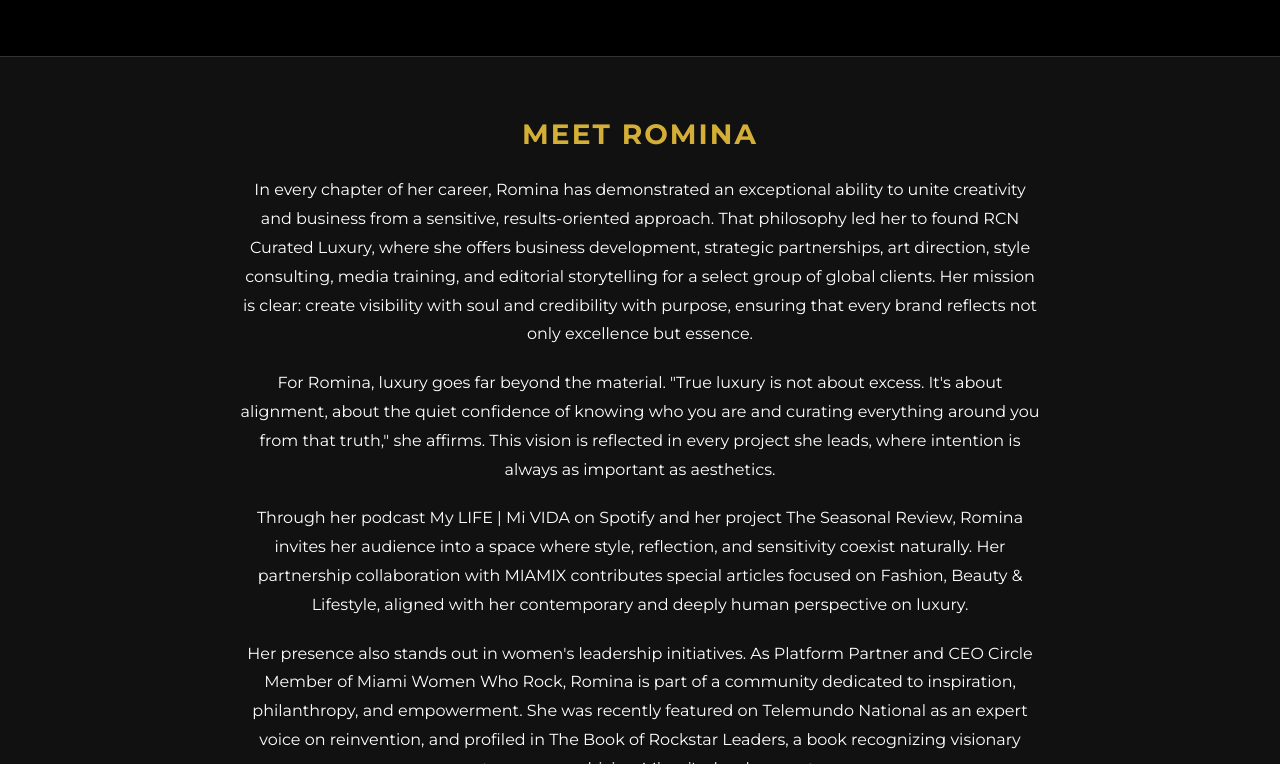
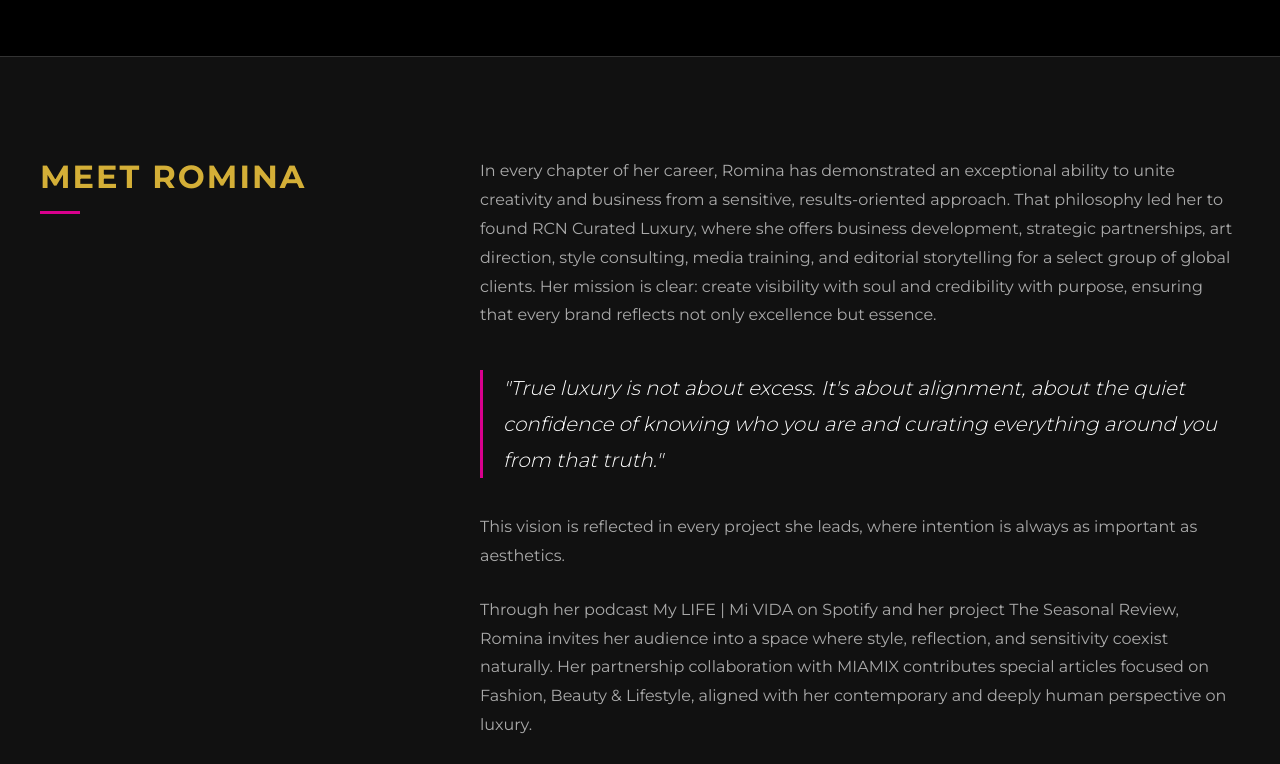
Before and after one commit to MIAMIX-io/MIAMIX.VIP-Site, a Jekyll site: the page built from curated-lifestyle.html, in a window 1280 px wide and 900 px high, scrolled down 1003 px, cut to the strip 136-900 px from the top of the window. Built offline with Jekyll 4.4.1, drawn with Linux system fonts in a browser that asks for light colours; some of the changed text lies outside the part shown.

Commit message:
Revamp bio section with editorial style layout
Updated the bio section with an editorial style layout, enhancing the structure and presentation of content. Added responsive design for better mobile viewing.

```diff
--- a/curated-lifestyle.html
+++ b/curated-lifestyle.html
@@ -131,14 +131,41 @@
         }
         .gallery-grid img:hover { opacity: 1; transform: scale(1.02); }
 
-        /* --- BIO SECTION --- */
+        /* --- BIO SECTION (EDITORIAL STYLE) --- */
         .bio-section {
-            padding: 60px 40px; background-color: var(--bg-dark-grey); text-align: center;
+            padding: 100px 40px; background-color: var(--bg-dark-grey);
             border-top: 1px solid #333; border-bottom: 1px solid #333;
         }
-        .bio-container { max-width: 800px; margin: 0 auto; }
-        .bio-container h2 { font-size: 28px; color: var(--channel-color); margin-bottom: 25px; text-transform: uppercase; letter-spacing: 2px; }
-        .bio-container p { font-size: 16px; color: var(--text-main); line-height: 1.8; margin-bottom: 20px; }
+        .bio-container {
+            max-width: 1200px; margin: 0 auto; display: flex; gap: 60px; align-items: flex-start;
+        }
+        .bio-title-wrapper { flex: 1; position: sticky; top: 120px; }
+        .bio-title-wrapper h2 {
+            font-size: 32px; color: var(--channel-color); text-transform: uppercase;
+            letter-spacing: 2px; margin-bottom: 10px;
+        }
+        .bio-title-wrapper span {
+            display: block; width: 40px; height: 3px; background-color: var(--primary-pink); margin-top: 15px;
+        }
+
+        .bio-content { flex: 2; }
+        .bio-content p {
+            font-size: 16px; color: var(--text-muted); line-height: 1.8; margin-bottom: 25px;
+        }
+        .bio-content p:last-child { margin-bottom: 0; }
+
+        /* Styling her pull quotes */
+        .bio-quote {
+            font-size: 20px !important; font-weight: 300; color: #fff !important;
+            font-style: italic; border-left: 3px solid var(--primary-pink); padding-left: 20px;
+            margin: 40px 0 35px 0 !important;
+        }
+
+        @media (max-width: 900px) {
+            .bio-container { flex-direction: column; gap: 30px; }
+            .bio-title-wrapper { position: relative; top: 0; text-align: center; }
+            .bio-title-wrapper span { margin: 15px auto 0 auto; }
+        }
 
         /* --- CHANNEL GRID (MODERN EDITORIAL STYLE) --- */
         .channel-content { padding: 80px 60px; }
@@ -272,14 +299,26 @@
 
     <section class="bio-section">
         <div class="bio-container">
-            <h2>Meet Romina</h2>
-            <p>In every chapter of her career, Romina has demonstrated an exceptional ability to unite creativity and business from a sensitive, results-oriented approach. That philosophy led her to found RCN Curated Luxury, where she offers business development, strategic partnerships, art direction, style consulting, media training, and editorial storytelling for a select group of global clients. Her mission is clear: create visibility with soul and credibility with purpose, ensuring that every brand reflects not only excellence but essence.</p>
-            <p>For Romina, luxury goes far beyond the material. "True luxury is not about excess. It's about alignment, about the quiet confidence of knowing who you are and curating everything around you from that truth," she affirms. This vision is reflected in every project she leads, where intention is always as important as aesthetics.</p>
-            <p>Through her podcast My LIFE | Mi VIDA on Spotify and her project The Seasonal Review, Romina invites her audience into a space where style, reflection, and sensitivity coexist naturally. Her partnership collaboration with MIAMIX contributes special articles focused on Fashion, Beauty & Lifestyle, aligned with her contemporary and deeply human perspective on luxury.</p>
-            <p>Her presence also stands out in women's leadership initiatives. As Platform Partner and CEO Circle Member of Miami Women Who Rock, Romina is part of a community dedicated to inspiration, philanthropy, and empowerment. She was recently featured on Telemundo National as an expert voice on reinvention, and profiled in The Book of Rockstar Leaders, a book recognizing visionary entrepreneurs driving Miami's development.</p>
-            <p>"Luxury is how you live between the big milestones: in conversations, in connections, and in those quiet moments you choose to make beautiful," Romina explains, reaffirming her life philosophy.</p>
-            <p>Today, Romina Nabhen continues expanding her impact with projects, collaborations, and experiences that celebrate the beauty of living with intention. Whether through a global strategy, an elegant event, or an intimate conversation, her work reflects what she embodies: purpose, art, and an elegance that endures.</p>
+            <div class="bio-title-wrapper">
+                <h2>Meet Romina</h2>
+                <span></span>
+            </div>
 
+            <div class="bio-content">
+                <p>In every chapter of her career, Romina has demonstrated an exceptional ability to unite creativity and business from a sensitive, results-oriented approach. That philosophy led her to found RCN Curated Luxury, where she offers business development, strategic partnerships, art direction, style consulting, media training, and editorial storytelling for a select group of global clients. Her mission is clear: create visibility with soul and credibility with purpose, ensuring that every brand reflects not only excellence but essence.</p>
+
+                <p class="bio-quote">"True luxury is not about excess. It's about alignment, about the quiet confidence of knowing who you are and curating everything around you from that truth."</p>
+
+                <p>This vision is reflected in every project she leads, where intention is always as important as aesthetics.</p>
+
+                <p>Through her podcast My LIFE | Mi VIDA on Spotify and her project The Seasonal Review, Romina invites her audience into a space where style, reflection, and sensitivity coexist naturally. Her partnership collaboration with MIAMIX contributes special articles focused on Fashion, Beauty & Lifestyle, aligned with her contemporary and deeply human perspective on luxury.</p>
+
+                <p>Her presence also stands out in women's leadership initiatives. As Platform Partner and CEO Circle Member of Miami Women Who Rock, Romina is part of a community dedicated to inspiration, philanthropy, and empowerment. She was recently featured on Telemundo National as an expert voice on reinvention, and profiled in The Book of Rockstar Leaders, a book recognizing visionary entrepreneurs driving Miami's development.</p>
+
+                <p class="bio-quote">"Luxury is how you live between the big milestones: in conversations, in connections, and in those quiet moments you choose to make beautiful."</p>
+
+                <p>Today, Romina Nabhen continues expanding her impact with projects, collaborations, and experiences that celebrate the beauty of living with intention. Whether through a global strategy, an elegant event, or an intimate conversation, her work reflects what she embodies: purpose, art, and an elegance that endures.</p>
+            </div>
         </div>
     </section>
 
```
